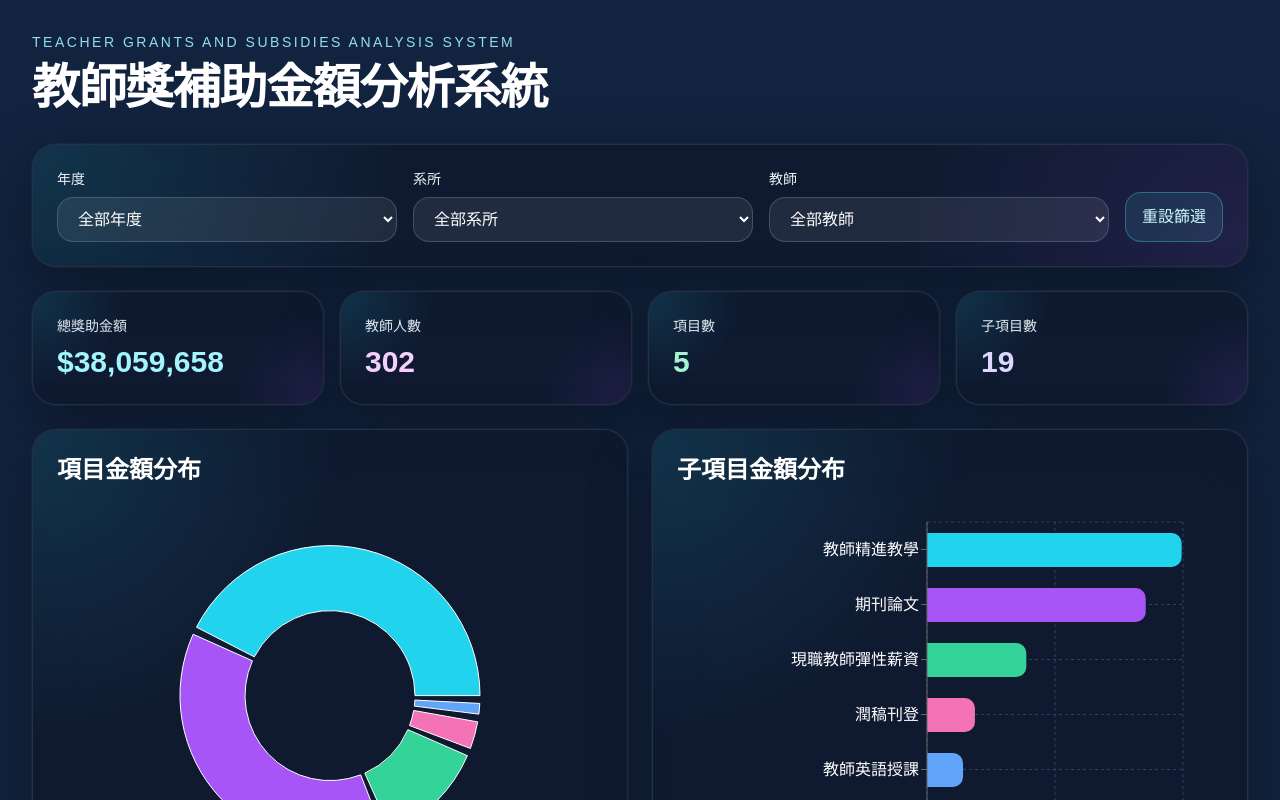
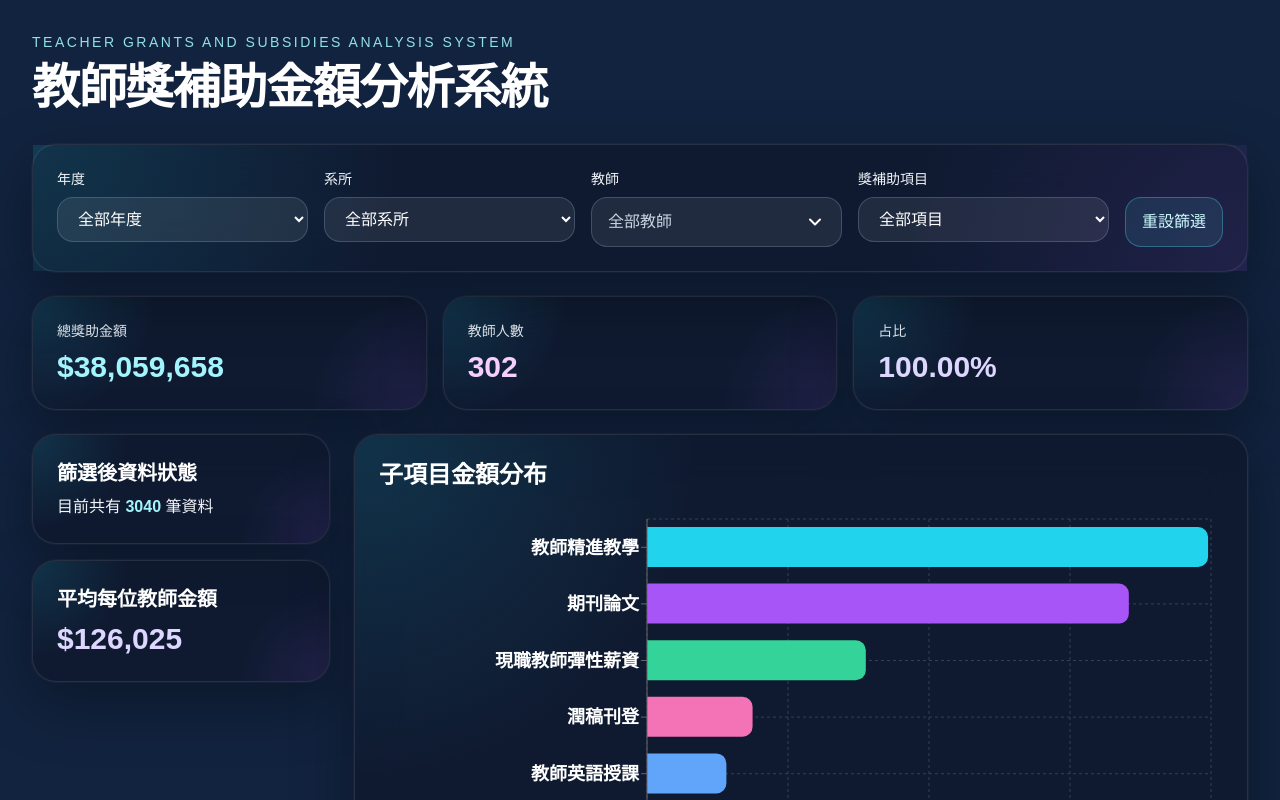
Before and after one commit to Hungming6325/teacher-grants-web, a Next.js app: page / in a window 1280 px wide. Shown: the top 800 px of the page. Built offline with nearby package versions, Linux system fonts and the light colour scheme.

Commit message:
update page

```diff
--- a/app/page.tsx
+++ b/app/page.tsx
@@ -1,37 +1,141 @@
 "use client"
 
-import { useEffect, useMemo, useState } from "react"
+import { useEffect, useMemo, useRef, useState } from "react"
 import CountUp from "react-countup"
-import CategoryDonutChart from "../src/components/charts/CategoryDonutChart"
 import SubcategoryBarChart from "../src/components/charts/SubcategoryBarChart"
 import PanelCard from "../src/components/ui/PanelCard"
 import { loadGrantCsv } from "../src/lib/csv"
 import {
-  FilterState,
   getUniqueDepartments,
   getUniqueTeachers,
   getUniqueYears,
 } from "../src/lib/filters"
 import {
   getAverageAmountPerTeacher,
-  getCategoryAmountData,
-  getCategoryCount,
   getSubcategoryAmountData,
-  getSubcategoryCount,
   getTeacherCount,
   getTotalAmount,
 } from "../src/lib/stats"
 import { GrantRecord } from "../src/types/grant"
 
+type ExtendedFilterState = {
+  year: string
+  department: string
+  teacher: string
+  subcategory: string
+}
+
+type TeacherSearchItem = {
+  name: string
+  stroke: number
+}
+
+function getSurnameStroke(name: string) {
+  const surname = name.trim().charAt(0)
+
+  const strokeMap: Record<string, number> = {
+    丁: 2,
+    卜: 2,
+    刁: 2,
+    七: 2,
+    九: 2,
+    乃: 2,
+    于: 3,
+    干: 3,
+    山: 3,
+    川: 3,
+    之: 3,
+    口: 3,
+    尹: 4,
+    王: 4,
+    尤: 4,
+    文: 4,
+    方: 4,
+    毛: 4,
+    孔: 4,
+    史: 5,
+    白: 5,
+    石: 5,
+    田: 5,
+    包: 5,
+    甘: 5,
+    朱: 6,
+    江: 6,
+    任: 6,
+    吳: 7,
+    何: 7,
+    呂: 7,
+    李: 7,
+    杜: 7,
+    汪: 7,
+    阮: 7,
+    周: 8,
+    林: 8,
+    邱: 8,
+    金: 8,
+    季: 8,
+    孟: 8,
+    武: 8,
+    姜: 9,
+    洪: 9,
+    胡: 9,
+    范: 9,
+    柯: 9,
+    施: 9,
+    侯: 9,
+    柳: 9,
+    唐: 10,
+    孫: 10,
+    徐: 10,
+    袁: 10,
+    高: 10,
+    夏: 10,
+    馬: 10,
+    張: 11,
+    曹: 11,
+    梁: 11,
+    陳: 16,
+    黃: 12,
+    曾: 12,
+    彭: 12,
+    程: 12,
+    游: 12,
+    馮: 12,
+    葉: 12,
+    楊: 13,
+    廖: 14,
+    趙: 14,
+    劉: 15,
+    鄭: 19,
+    蔡: 17,
+    蕭: 18,
+    賴: 16,
+    謝: 17,
+    鍾: 17,
+    戴: 17,
+    簡: 18,
+    羅: 19,
+    蘇: 22,
+    龔: 22,
+  }
+
+  return strokeMap[surname] ?? 999
+}
+
 export default function Home() {
   const [records, setRecords] = useState<GrantRecord[]>([])
   const [loading, setLoading] = useState(true)
   const [error, setError] = useState("")
-  const [filters, setFilters] = useState<FilterState>({
+  const [filters, setFilters] = useState<ExtendedFilterState>({
     year: "",
     department: "",
     teacher: "",
+    subcategory: "",
   })
+
+  const [teacherKeyword, setTeacherKeyword] = useState("")
+  const [teacherDropdownOpen, setTeacherDropdownOpen] = useState(false)
+  const teacherBoxRef = useRef<HTMLDivElement | null>(null)
 
   useEffect(() => {
     async function fetchData() {
@@ -49,25 +153,62 @@ export default function Home() {
     fetchData()
   }, [])
 
+  useEffect(() => {
+    function handleClickOutside(event: MouseEvent) {
+      if (
+        teacherBoxRef.current &&
+        !teacherBoxRef.current.contains(event.target as Node)
+      ) {
+        setTeacherDropdownOpen(false)
+      }
+    }
+
+    document.addEventListener("mousedown", handleClickOutside)
+    return () => document.removeEventListener("mousedown", handleClickOutside)
+  }, [])
+
   const years = useMemo(() => getUniqueYears(records), [records])
   const departments = useMemo(() => getUniqueDepartments(records), [records])
 
-  const filteredByYearAndDepartment = useMemo(() => {
-    return records.filter((record) => {
+  const teacherSourceRecords = useMemo(() => {
+  return records.filter((record: any) => {
     const matchYear = !filters.year || record.year === filters.year
     const matchDepartment =
       !filters.department || record.department === filters.department
+    const matchSubcategory =
+      !filters.subcategory || record.subcategory === filters.subcategory
 
-      return matchYear && matchDepartment
+    return matchYear && matchDepartment && matchSubcategory
   })
-  }, [records, filters.year, filters.department])
+}, [records, filters.year, filters.department, filters.subcategory])
 
 const teachers = useMemo(() => {
-    return getUniqueTeachers(filteredByYearAndDepartment)
-  }, [filteredByYearAndDepartment])
+  const teacherList = getUniqueTeachers(teacherSourceRecords)
 
-  const filteredRecords = useMemo(() => {
-    return records.filter((record) => {
+  return teacherList
+    .map((name) => ({
+      name,
+      stroke: getSurnameStroke(name),
+    }))
+    .sort((a, b) => {
+      if (a.stroke !== b.stroke) return a.stroke - b.stroke
+      return a.name.localeCompare(b.name, "zh-Hant")
+    })
+}, [teacherSourceRecords])
+
+  const teacherOptions = useMemo(() => {
+    const keyword = teacherKeyword.trim()
+
+    if (!keyword) return teachers
+
+    return teachers.filter((teacher) => teacher.name.includes(keyword))
+  }, [teachers, teacherKeyword])
+
+  const subcategories = useMemo(() => {
+  const uniqueValues = Array.from(
+    new Set(
+      records
+        .filter((record: any) => {
           const matchYear = !filters.year || record.year === filters.year
           const matchDepartment =
             !filters.department || record.department === filters.department
@@ -76,45 +217,132 @@ export default function Home() {
 
           return matchYear && matchDepartment && matchTeacher
         })
+        .map((record: any) => record.subcategory)
+        .filter(Boolean)
+    )
+  )
+
+  return uniqueValues.sort((a, b) => a.localeCompare(b, "zh-Hant"))
+}, [records, filters.year, filters.department, filters.teacher])
+
+  const filteredRecords = useMemo(() => {
+    return records.filter((record: any) => {
+      const matchYear = !filters.year || record.year === filters.year
+      const matchDepartment =
+        !filters.department || record.department === filters.department
+      const matchTeacher =
+        !filters.teacher || record.teacher === filters.teacher
+      const matchSubcategory =
+        !filters.subcategory || record.subcategory === filters.subcategory
+
+      return matchYear && matchDepartment && matchTeacher && matchSubcategory
+    })
   }, [records, filters])
 
   const totalAmount = useMemo(() => getTotalAmount(filteredRecords), [filteredRecords])
+  const allTotalAmount = useMemo(() => getTotalAmount(records), [records])
   const teacherCount = useMemo(() => getTeacherCount(filteredRecords), [filteredRecords])
-  const categoryCount = useMemo(() => getCategoryCount(filteredRecords), [filteredRecords])
-  const subcategoryCount = useMemo(
-    () => getSubcategoryCount(filteredRecords),
-    [filteredRecords]
-  )
   const averageAmountPerTeacher = useMemo(
     () => getAverageAmountPerTeacher(filteredRecords),
     [filteredRecords]
   )
 
-  const categoryChartData = useMemo(
-    () => getCategoryAmountData(filteredRecords),
-    [filteredRecords]
+  const filterRatio = useMemo(() => {
+    if (!allTotalAmount) return 0
+    return totalAmount / allTotalAmount
+  }, [totalAmount, allTotalAmount])
+
+  const chartData = useMemo(() => {
+    if (filters.subcategory) {
+      const teacherAmountMap = new Map<string, number>()
+
+      filteredRecords.forEach((record: any) => {
+        const current = teacherAmountMap.get(record.teacher) ?? 0
+        teacherAmountMap.set(record.teacher, current + Number(record.amount || 0))
+      })
+
+      const subcategoryTotal = Array.from(teacherAmountMap.values()).reduce(
+        (sum, value) => sum + value,
+        0
       )
 
-  const subcategoryChartData = useMemo(
-    () => getSubcategoryAmountData(filteredRecords, 10),
-    [filteredRecords]
-  )
+      return Array.from(teacherAmountMap.entries())
+        .map(([name, amount]) => ({
+          name,
+          amount,
+          percentage: subcategoryTotal ? (amount / subcategoryTotal) * 100 : 0,
+        }))
+        .sort((a, b) => b.amount - a.amount)
+    }
 
-  function handleFilterChange(key: keyof FilterState, value: string) {
+    return getSubcategoryAmountData(filteredRecords, 10).map((item: any) => ({
+      ...item,
+      percentage: totalAmount ? (Number(item.amount || 0) / totalAmount) * 100 : 0,
+    }))
+  }, [filteredRecords, filters.subcategory, totalAmount])
+
+function handleFilterChange(key: keyof ExtendedFilterState, value: string) {
   setFilters((prev) => {
     const next = { ...prev, [key]: value }
 
-      if (key === "year") {
-        next.department = ""
+    const validTeachers = Array.from(
+      new Set(
+        records
+          .filter((record: any) => {
+            const matchYear = !next.year || record.year === next.year
+            const matchDepartment =
+              !next.department || record.department === next.department
+            const matchSubcategory =
+              !next.subcategory || record.subcategory === next.subcategory
+
+            return matchYear && matchDepartment && matchSubcategory
+          })
+          .map((record: any) => record.teacher)
+      )
+    )
+
+    if (next.teacher && !validTeachers.includes(next.teacher)) {
       next.teacher = ""
+      setTeacherKeyword("")
     }
 
-      if (key === "department") {
-        next.teacher = ""
+    const validSubcategories = Array.from(
+      new Set(
+        records
+          .filter((record: any) => {
+            const matchYear = !next.year || record.year === next.year
+            const matchDepartment =
+              !next.department || record.department === next.department
+            const matchTeacher =
+              !next.teacher || record.teacher === next.teacher
+
+            return matchYear && matchDepartment && matchTeacher
+          })
+          .map((record: any) => record.subcategory)
+          .filter(Boolean)
+      )
+    )
+
+    if (next.subcategory && !validSubcategories.includes(next.subcategory)) {
+      next.subcategory = ""
+    }
+
+    if (key === "teacher") {
+      setTeacherKeyword(value)
+    }
+
+    if (key !== "teacher" && !next.teacher) {
+      setTeacherKeyword("")
     }
 
     return next
   })
+}
+
+  function handleTeacherSelect(name: string) {
+    handleFilterChange("teacher", name)
+    setTeacherKeyword(name)
+    setTeacherDropdownOpen(false)
   }
 
   function resetFilters() {
@@ -122,11 +350,14 @@ export default function Home() {
       year: "",
       department: "",
       teacher: "",
+      subcategory: "",
     })
+    setTeacherKeyword("")
+    setTeacherDropdownOpen(false)
   }
 
   return (
-    <main className="min-h-screen overflow-hidden bg-[#12233f] px-4 py-8 text-white md:px-6 lg:px-8">
+<main className="min-h-screen bg-[#12233f] px-4 py-8 text-white md:px-6 lg:px-8">
       <div className="relative mx-auto max-w-7xl">
         <div className="pointer-events-none absolute inset-x-0 top-0 -z-10 h-[420px] bg-[radial-gradient(circle_at_top,rgba(34,211,238,0.18),transparent_35%),radial-gradient(circle_at_top_right,rgba(168,85,247,0.10),transparent_28%),radial-gradient(circle_at_bottom_left,rgba(59,130,246,0.10),transparent_30%)] blur-3xl" />
 
@@ -153,8 +384,8 @@ export default function Home() {
 
         {!loading && !error && (
           <div className="space-y-6">
-            <PanelCard>
-              <div className="grid gap-4 md:grid-cols-2 xl:grid-cols-[1fr_1fr_1fr_auto]">
+            <PanelCard className="relative z-30 overflow-visible">
+              <div className="grid gap-4 md:grid-cols-2 xl:grid-cols-[1fr_1fr_1fr_1fr_auto]">
                 <div>
                   <label className="mb-2 block text-sm text-slate-100">年度</label>
                   <select
@@ -197,19 +428,104 @@ export default function Home() {
                   </select>
                 </div>
 
+   <div ref={teacherBoxRef} className="relative z-40">
+  <label className="mb-2 block text-sm text-slate-100">教師</label>
+
+  <button
+    type="button"
+    onClick={() => setTeacherDropdownOpen((prev) => !prev)}
+    className="flex w-full items-center justify-between rounded-2xl border border-slate-400/30 bg-white/8 px-4 py-3 text-left text-sm text-white outline-none transition hover:border-emerald-300 focus:border-emerald-300 md:text-base"
+  >
+    <span className={filters.teacher ? "text-white" : "text-slate-300"}>
+      {filters.teacher || "全部教師"}
+    </span>
+    <svg
+      className={`h-5 w-5 text-white transition-transform ${
+        teacherDropdownOpen ? "rotate-180" : ""
+      }`}
+      viewBox="0 0 20 20"
+      fill="none"
+      stroke="currentColor"
+      strokeWidth="2"
+    >
+      <path d="M5 7.5L10 12.5L15 7.5" strokeLinecap="round" strokeLinejoin="round" />
+    </svg>
+  </button>
+
+  {teacherDropdownOpen && (
+    <div className="absolute left-0 right-0 top-full z-50 mt-2 overflow-hidden rounded-2xl border border-slate-400/20 bg-[#18304f] shadow-[0_20px_60px_rgba(0,0,0,0.45)]">
+      <div className="border-b border-slate-400/20 p-2">
+        <input
+          type="text"
+          value={teacherKeyword}
+          onChange={(e) => {
+            setTeacherKeyword(e.target.value)
+            if (filters.teacher) {
+              handleFilterChange("teacher", "")
+            }
+          }}
+          placeholder="輸入教師姓名篩選"
+          className="w-full rounded-xl border border-slate-400/20 bg-white/10 px-3 py-2 text-sm text-white outline-none placeholder:text-slate-300/70 focus:border-emerald-300 md:text-base"
+        />
+      </div>
+
+      <div className="max-h-64 overflow-y-auto p-2">
+        <button
+          type="button"
+          onClick={() => {
+            handleFilterChange("teacher", "")
+            setTeacherKeyword("")
+            setTeacherDropdownOpen(false)
+          }}
+          className="w-full rounded-xl px-3 py-2 text-left text-sm text-slate-100 transition hover:bg-white/10 md:text-base"
+        >
+          全部教師
+        </button>
+
+        {teacherOptions.length > 0 ? (
+          teacherOptions.map((teacher: TeacherSearchItem) => (
+            <button
+              key={teacher.name}
+              type="button"
+              onClick={() => handleTeacherSelect(teacher.name)}
+              className="w-full rounded-xl px-3 py-2 text-left text-sm text-slate-100 transition hover:bg-white/10 md:text-base"
+            >
+              {teacher.name}
+            </button>
+          ))
+        ) : (
+          <div className="px-3 py-2 text-sm text-slate-300">
+            找不到符合的教師
+          </div>
+        )}
+      </div>
+    </div>
+  )}
+</div>
+
+
+
                 <div>
-                  <label className="mb-2 block text-sm text-slate-100">教師</label>
+                  <label className="mb-2 block text-sm text-slate-100">
+                    獎補助項目
+                  </label>
                   <select
-                    value={filters.teacher}
-                    onChange={(e) => handleFilterChange("teacher", e.target.value)}
-                    className="w-full rounded-2xl border border-slate-400/30 bg-white/8 px-4 py-3 text-sm text-white outline-none transition focus:border-emerald-300 md:text-base"
+                    value={filters.subcategory}
+                    onChange={(e) =>
+                      handleFilterChange("subcategory", e.target.value)
+                    }
+                    className="w-full rounded-2xl border border-slate-400/30 bg-white/8 px-4 py-3 text-sm text-white outline-none transition focus:border-violet-300 md:text-base"
                   >
                     <option value="" className="text-black">
-                      全部教師
+                      全部項目
                     </option>
-                    {teachers.map((teacher) => (
-                      <option key={teacher} value={teacher} className="text-black">
-                        {teacher}
+                    {subcategories.map((subcategory) => (
+                      <option
+                        key={subcategory}
+                        value={subcategory}
+                        className="text-black"
+                      >
+                        {subcategory}
                       </option>
                     ))}
                   </select>
@@ -227,7 +543,7 @@ export default function Home() {
               </div>
             </PanelCard>
 
-            <section className="grid gap-4 md:grid-cols-2 xl:grid-cols-4">
+            <section className="grid gap-4 md:grid-cols-3">
               <PanelCard className="border-cyan-300/15">
                 <p className="mb-2 text-sm text-slate-200">總獎助金額</p>
                 <p className="text-2xl font-bold text-cyan-200 md:text-3xl">
@@ -248,27 +564,21 @@ export default function Home() {
                 </p>
               </PanelCard>
 
-              <PanelCard className="border-emerald-300/15">
-                <p className="mb-2 text-sm text-slate-200">項目數</p>
-                <p className="text-2xl font-bold text-emerald-200 md:text-3xl">
-                  <CountUp end={categoryCount} duration={1.2} separator="," />
-                </p>
-              </PanelCard>
-
               <PanelCard className="border-violet-300/15">
-                <p className="mb-2 text-sm text-slate-200">子項目數</p>
+                <p className="mb-2 text-sm text-slate-200">占比</p>
                 <p className="text-2xl font-bold text-violet-200 md:text-3xl">
-                  <CountUp end={subcategoryCount} duration={1.2} separator="," />
+                  <CountUp
+                    end={filterRatio * 100}
+                    duration={1.2}
+                    decimals={2}
+                    suffix="%"
+                  />
                 </p>
               </PanelCard>
             </section>
 
-            <section className="grid gap-6 xl:grid-cols-2">
-              <CategoryDonutChart data={categoryChartData} />
-              <SubcategoryBarChart data={subcategoryChartData} />
-            </section>
-
-            <section className="grid gap-4 md:grid-cols-2">
+            <section className="grid items-start gap-6 xl:grid-cols-[0.5fr_1.5fr]">
+              <div className="space-y-4">
                 <PanelCard className="border-cyan-300/15">
                   <h2 className="mb-2 text-lg font-semibold md:text-xl">
                     篩選後資料狀態
@@ -296,6 +606,13 @@ export default function Home() {
                     />
                   </p>
                 </PanelCard>
+              </div>
+
+              <SubcategoryBarChart
+                data={chartData}
+                mode={filters.subcategory ? "teacher" : "subcategory"}
+                selectedSubcategory={filters.subcategory}
+              />
             </section>
           </div>
         )}
--- a/src/components/charts/SubcategoryBarChart.tsx
+++ b/src/components/charts/SubcategoryBarChart.tsx
@@ -15,10 +15,13 @@ import PanelCard from "../ui/PanelCard"
 type ChartItem = {
   name: string
   amount: number
+  percentage?: number
 }
 
 type Props = {
   data: ChartItem[]
+  mode?: "subcategory" | "teacher"
+  selectedSubcategory?: string
 }
 
 const COLORS = [
@@ -34,54 +37,75 @@ const COLORS = [
   "#fb7185",
 ]
 
-export default function SubcategoryBarChart({ data }: Props) {
+export default function SubcategoryBarChart({
+  data,
+  mode = "subcategory",
+  selectedSubcategory = "",
+}: Props) {
+  const chartHeight =
+    mode === "teacher"
+      ? Math.max(620, data.length * 58)
+      : Math.max(620, data.length * 52)
+
+  const title =
+    mode === "teacher" && selectedSubcategory
+      ? `${selectedSubcategory}教師金額分布`
+      : "子項目金額分布"
+
   return (
     <PanelCard className="flex h-full flex-col border-emerald-300/15">
-      <h2 className="mb-4 text-2xl font-semibold text-white">子項目金額分布</h2>
+      <h2 className="mb-4 text-2xl font-semibold text-white">{title}</h2>
 
-      <div className="h-[620px] w-full">
+      <div className="w-full" style={{ height: chartHeight }}>
         <ResponsiveContainer width="100%" height="100%">
           <BarChart
             data={data}
             layout="vertical"
-            margin={{ top: 20, right: 40, left: 40, bottom: 20 }}
-            barCategoryGap="26%"
+            margin={{ top: 12, right: 12, left: 8, bottom: 12 }}
+            barCategoryGap="22%"
           >
             <CartesianGrid strokeDasharray="3 3" stroke="#314158" />
             <XAxis
               type="number"
-              tick={{ fill: "#ffffff", fontSize: 14 }}
+              tick={{ fill: "#ffffff", fontSize: 16 }}
               tickFormatter={(value) => value.toLocaleString()}
             />
             <YAxis
               type="category"
               dataKey="name"
-              width={210}
-              tick={{ fill: "#ffffff", fontSize: 16 }}
+              width={260}
+              interval={0}
+              tick={{ fill: "#ffffff", fontSize: 18, fontWeight: 600 }}
             />
             <Tooltip
-              formatter={(value) => [`$${Number(value ?? 0).toLocaleString()}`, ""]}
-              labelFormatter={() => ""}
-              contentStyle={{
-                backgroundColor: "#18304f",
-                border: "1px solid rgba(148, 163, 184, 0.35)",
-                borderRadius: "12px",
-                color: "#ffffff",
-                fontSize: "15px",
+              content={({ active, payload }) => {
+                if (!active || !payload || !payload.length) return null
+
+                const item = payload[0]?.payload
+                const amount = Number(item?.amount ?? 0)
+                const percentage = Number(item?.percentage ?? 0)
+
+                return (
+                  <div
+                    className="rounded-2xl border border-slate-300/30 bg-[#18304f] px-4 py-3 shadow-xl"
+                    style={{ minWidth: 180 }}
+                  >
+                    <p className="text-lg font-bold text-white">
+                      金額：${amount.toLocaleString()}
+                    </p>
+                    <p className="mt-1 text-base font-semibold text-cyan-200">
+                      占比：{percentage.toFixed(2)}%
+                    </p>
+                  </div>
+                )
               }}
-              itemStyle={{
-                color: "#ffffff",
-                fontSize: "15px",
-                fontWeight: 600,
-              }}
-              labelStyle={{ display: "none" }}
               cursor={{ fill: "rgba(148, 163, 184, 0.10)" }}
             />
             <Bar
               dataKey="amount"
               radius={[0, 10, 10, 0]}
               animationDuration={900}
-              barSize={34}
+              barSize={40}
             >
               {data.map((entry, index) => (
                 <Cell
```
Lines whose indentation alone changed are shown as unchanged.
